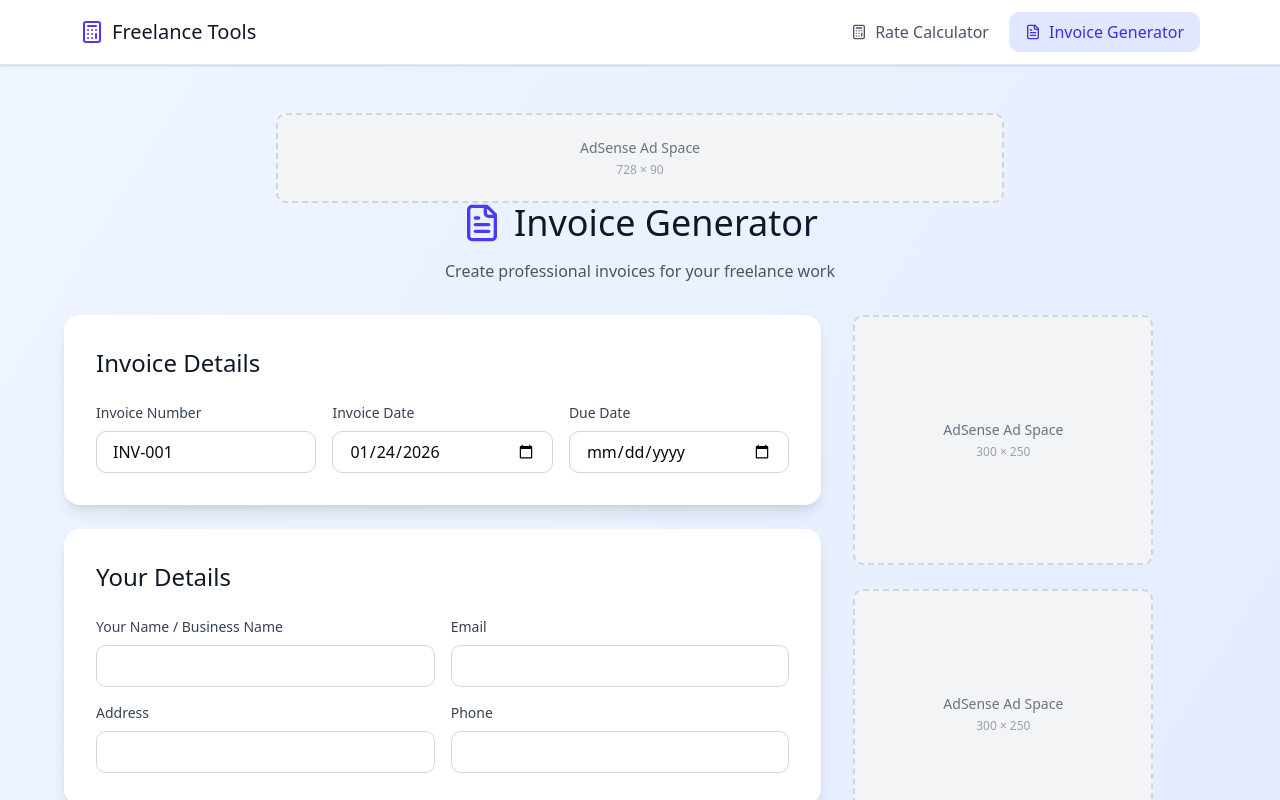
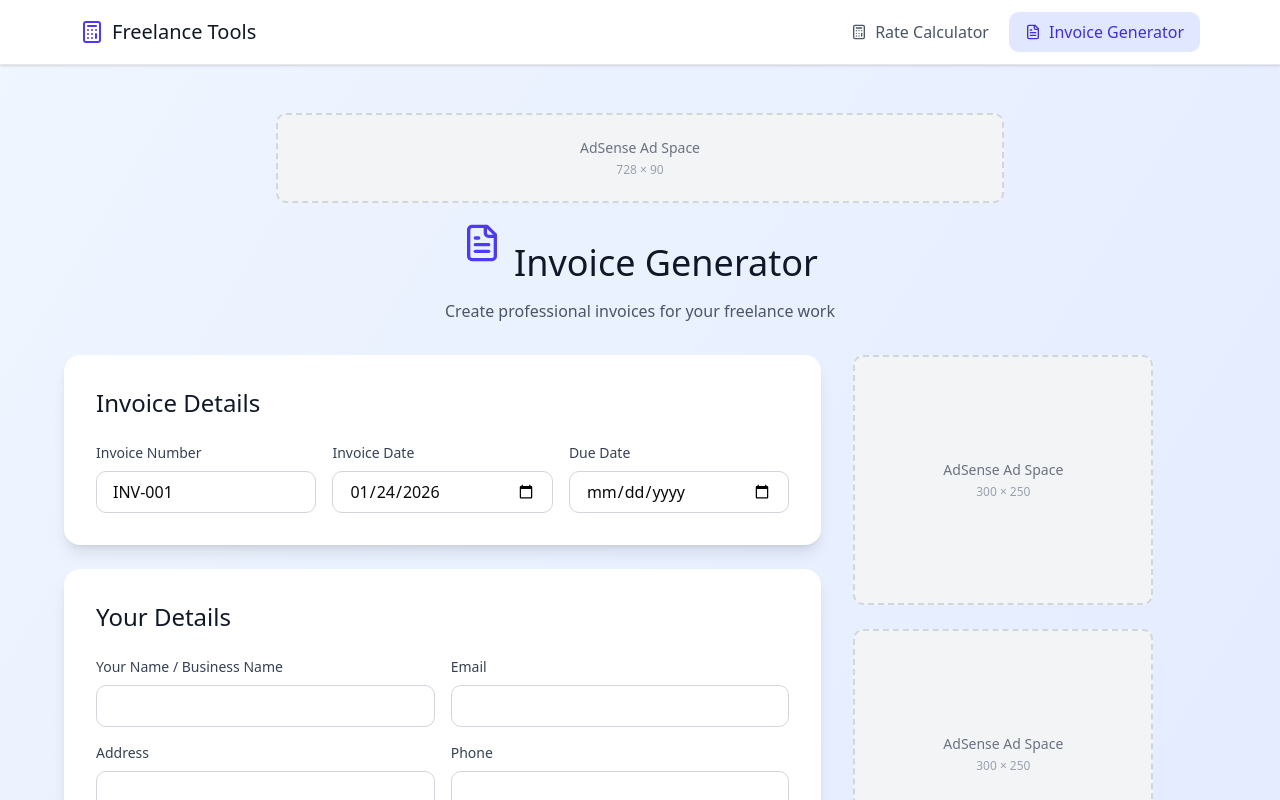
Before and after one commit to Glenn-Dunnegan/Freelancefinance, a React (Vite) app: page /invoice-generator in a window 1280 px wide. Shown: the top 800 px of the page. Built offline with nearby package versions, Linux system fonts and the light colour scheme.

Commit message:
Update InvoiceGenerator.tsx

```diff
--- a/src/components/InvoiceGenerator.tsx
+++ b/src/components/InvoiceGenerator.tsx
@@ -90,7 +90,7 @@ export function InvoiceGenerator() {
       <div className="text-center mb-8">
         <div className="flex items-center justify-center gap-3 mb-4">
           <FileText className="w-10 h-10 text-indigo-600" />
-          <h1 className="text-4xl text-gray-900">Invoice Generator</h1>
+          <h1 className="text-4xl text-gray-900" style={{marginTop:40}}>Invoice Generator</h1>
         </div>
         <p className="text-gray-600">
           Create professional invoices for your freelance work
```
